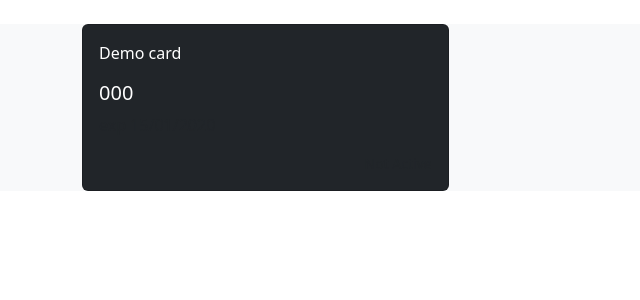
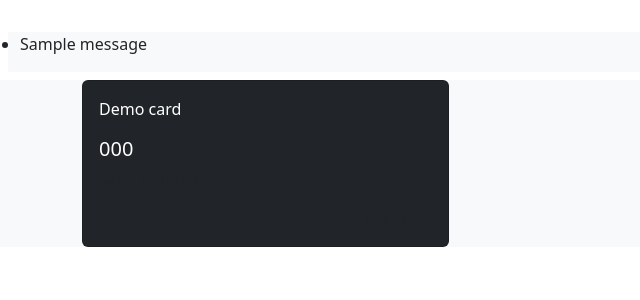
Before and after one commit to RuslanSibgatulin/Cardmanager, a Django app: page /cards/ in a window 1280 px wide. Shown: the part 56-356 px from the top of the page, without its empty margins (0-640 px from the left). Run offline with Django 4.2, Linux system fonts and the light colour scheme; tables that the repository leaves empty hold one stand-in row (values such as "Sample post"); one stand-in notice (Sample message) is shown; some libraries are stand-ins or nearby versions.

Commit message:
Message render

```diff
--- a/app/cardman/settings/settings.py
+++ b/app/cardman/settings/settings.py
@@ -73,4 +73,5 @@ include(
     "middleware.py",  # Middleware
     "templates.py",  # Templates
     "auth.py",  # Auth
+    "message_tags.py"
 )
--- a/app/cardman/settings/settings_local.py
+++ b/app/cardman/settings/settings_local.py
@@ -57,4 +57,5 @@ include(
     "middleware.py",  # Middleware
     "templates.py",  # Templates
     "auth.py",  # Auth
+    "message_tags.py"
 )
--- a/app/cards/models.py
+++ b/app/cards/models.py
@@ -1,8 +1,8 @@
 from django.core.exceptions import ValidationError
 from django.core.validators import MinValueValidator, RegexValidator
 from django.db import models
+from django.db.models import F
 from django.utils.translation import gettext_lazy as _
-from django.db.models import F
 
 
 class CardState(models.IntegerChoices):
--- a/app/cards/views.py
+++ b/app/cards/views.py
@@ -1,10 +1,10 @@
-from django.core.exceptions import ValidationError
-from django.http import (HttpRequest, HttpResponseBadRequest,
-                         HttpResponseRedirect)
+from django.contrib import messages
+from django.contrib.messages.views import SuccessMessageMixin
+from django.http import HttpRequest, HttpResponseRedirect
 from django.views.generic import ListView, UpdateView, View
 
 from .forms import CardStatusForm, PurchaseByCardForm
-from .models import Card, CardState, Purchase
+from .models import Card, Purchase
 
 
 class CardListView(ListView):
@@ -12,11 +12,12 @@ class CardListView(ListView):
     model = Card
 
 
-class CardUpdateView(UpdateView):
+class CardUpdateView(SuccessMessageMixin, UpdateView):
     template_name = "cards/card_detail.html"
     model = Card
     form_class = CardStatusForm
     success_url = "#"
+    success_message = "Card updated successfully."
 
     def get_context_data(self, **kwargs):
         context = super().get_context_data(**kwargs)
@@ -32,6 +33,10 @@ class PurchaseCreateView(View):
         form = PurchaseByCardForm(request.POST)
         if form.is_valid():
             form.save()
-            return HttpResponseRedirect(request.META.get('HTTP_REFERER'))
 
-        return HttpResponseBadRequest()
+        for err in form.errors.as_data().values():
+            err_msg = [_.message for _ in err]
+            for msg in err_msg:
+                messages.error(request, msg)
+
+        return HttpResponseRedirect(request.META.get('HTTP_REFERER'))
--- a/app/templates/base.html
+++ b/app/templates/base.html
@@ -14,6 +14,16 @@
           {% include "navbar.html" %}
       </div>
 
+      {% if messages %}
+      <div class="row bg-light m-2">
+        <ul class="messages">
+            {% for message in messages %}
+            <li{% if message.tags %} class="{{ message.tags }}"{% endif %}>{{ message }}</li>
+            {% endfor %}
+        </ul>
+      </div>
+      {% endif %}
+
       <div class="row">
           {% block content %}
           {% endblock %}
```
Also changed, not shown: app/cardman/settings/message_tags.py (added, +9 -0 lines).
